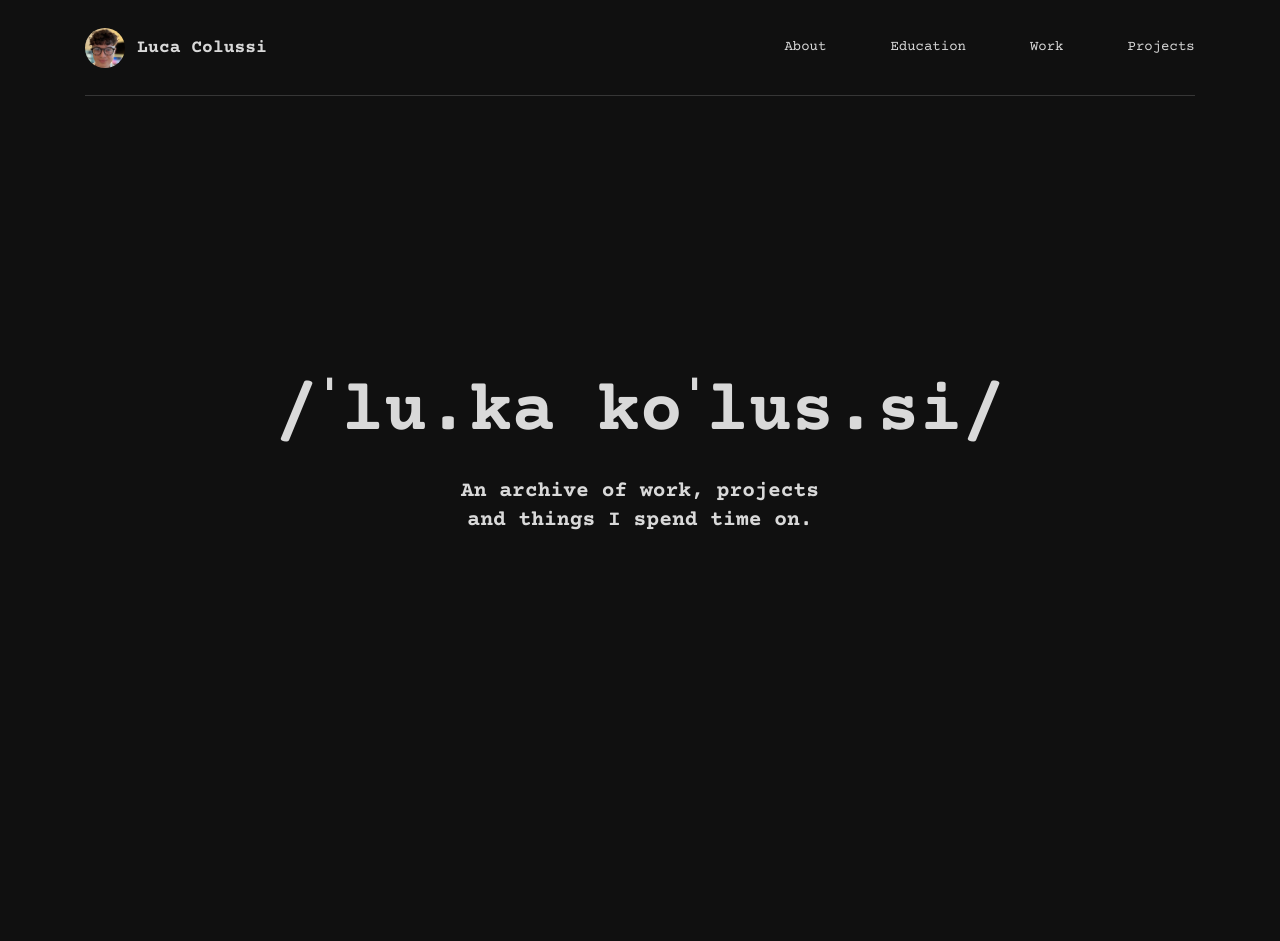
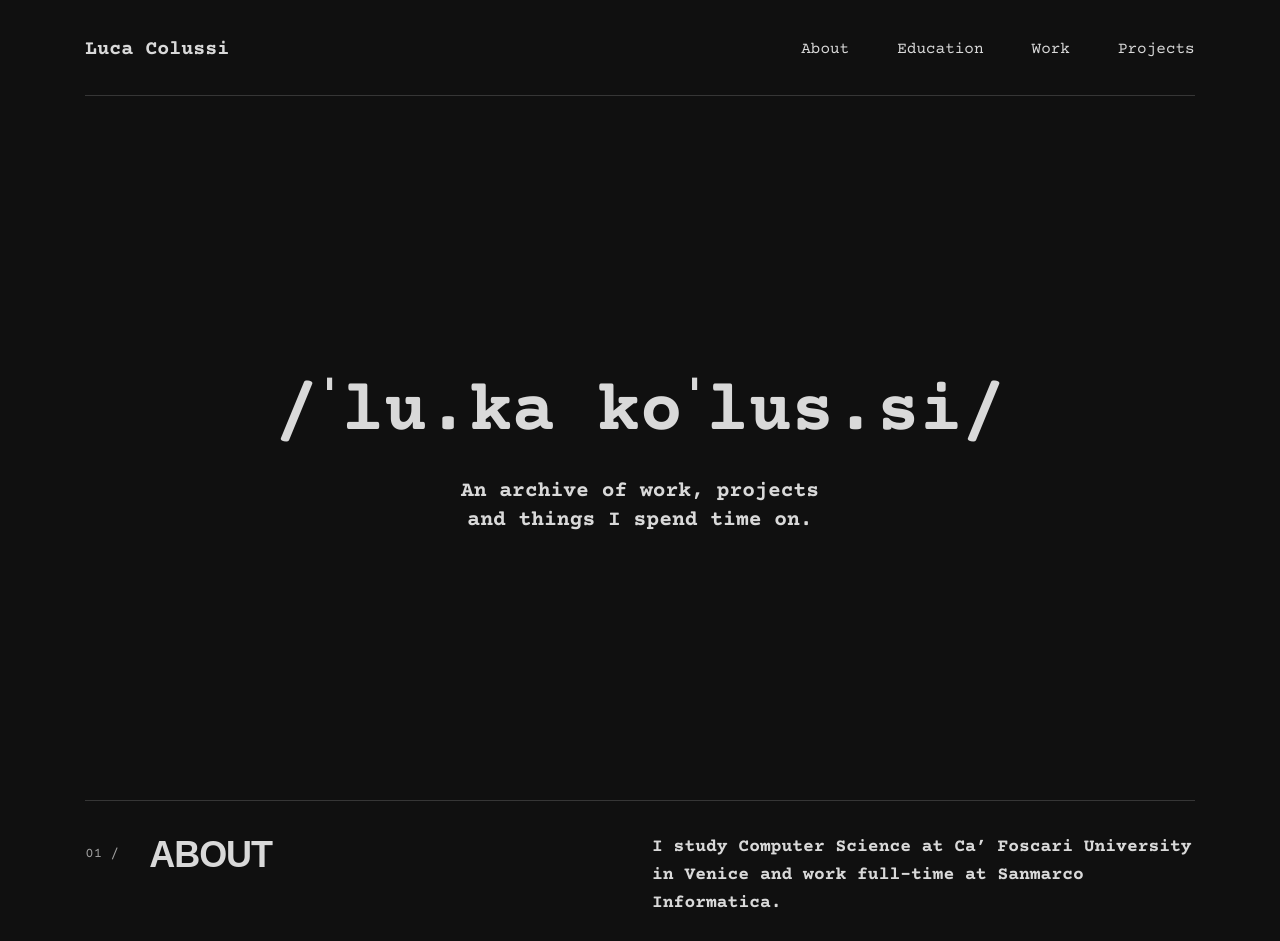
Before and after one commit to LucaColussi/Portfolio, a Next.js app: page / in a window 1280 px wide. Shown: the top 941 px of the page. Before the commit the page ends 800 px from the top, so only its background shows below. Built offline with nearby package versions, Linux system fonts and the light colour scheme; a web font is replaced by a local one.

Commit message:
feat: add about section and refine homepage interactions

```diff
--- a/src/app/globals.css
+++ b/src/app/globals.css
@@ -5,7 +5,10 @@
   --background: #101010;
   --foreground: #d9d9d9;
   --divider: #363636;
+  --secondary: #b9b9b9;
+  --muted: #a1a1a1;
   --header-height: 5rem;
+  --header-text-offset: 0.1em;
   --page-gutter: clamp(1rem, 6.6667vw, 6rem);
 }
 
@@ -19,6 +22,8 @@
   --color-background: var(--background);
   --color-foreground: var(--foreground);
   --color-divider: var(--divider);
+  --color-secondary: var(--secondary);
+  --color-muted: var(--muted);
   --font-sans: var(--font-inter), Arial, Helvetica, sans-serif;
   --font-mono: var(--font-courier-prime), "Courier New", Courier, monospace;
   --text-display: clamp(3.333333rem, 5.5556vw, 5rem);
@@ -33,6 +38,10 @@
   --text-body--line-height: 1.555556;
   --text-label: 0.875rem;
   --text-label--line-height: 1.428571;
+  --text-brand: 1.25rem;
+  --text-brand--line-height: 1.4;
+  --text-navigation: 1rem;
+  --text-navigation--line-height: 1.5;
   --tracking-heading: -0.03em;
 }
 
@@ -71,3 +80,15 @@ body {
 @utility type-label {
   @apply font-mono text-label font-normal tracking-normal;
 }
+
+@utility type-brand {
+  @apply font-mono text-brand font-bold tracking-normal;
+  position: relative;
+  top: var(--header-text-offset);
+}
+
+@utility type-navigation {
+  @apply font-mono text-navigation font-normal tracking-normal;
+  position: relative;
+  top: var(--header-text-offset);
+}
--- a/src/app/page.tsx
+++ b/src/app/page.tsx
@@ -1,9 +1,11 @@
 import { IntroductionSection } from "@/features/introduction/introduction-section";
+import { AboutSection } from "@/features/introduction/about-section";
 
 export default function Home() {
   return (
     <main>
       <IntroductionSection />
+      <AboutSection />
     </main>
   );
 }
--- a/src/components/layout/mobile-navigation.tsx
+++ b/src/components/layout/mobile-navigation.tsx
@@ -49,7 +49,7 @@ export function MobileNavigation({ children }: { children: ReactNode }) {
         aria-controls={panelId}
         aria-label={isOpen ? "Chiudi navigazione" : "Apri navigazione"}
         onClick={() => setIsOpen((open) => !open)}
-        className="type-label min-h-11 min-w-14 cursor-pointer px-2 text-right focus-visible:outline-2 focus-visible:outline-offset-4 focus-visible:outline-foreground"
+        className="type-navigation flex min-h-11 min-w-14 cursor-pointer items-center justify-end px-2 focus-visible:outline-2 focus-visible:outline-offset-4 focus-visible:outline-foreground"
       >
         {isOpen ? "Close" : "Menu"}
       </button>
@@ -57,6 +57,11 @@ export function MobileNavigation({ children }: { children: ReactNode }) {
         id={panelId}
         aria-label="Navigazione principale mobile"
         hidden={!isOpen}
+        onClick={(event) => {
+          if (event.target instanceof Element && event.target.closest("a[href]")) {
+            setIsOpen(false);
+          }
+        }}
         className="absolute top-[calc(100%+1rem)] right-0 z-10 w-48 border border-divider bg-background shadow-lg"
       >
         {children}
--- a/src/components/layout/navigation-links.tsx
+++ b/src/components/layout/navigation-links.tsx
@@ -1,5 +1,7 @@
-const navigationItems = [
-  { label: "About" },
+import Link from "next/link";
+
+const navigationItems: { label: string; href?: string }[] = [
+  { label: "About", href: "/#about" },
   { label: "Education" },
   { label: "Work" },
   { label: "Projects" },
@@ -7,16 +9,25 @@ const navigationItems = [
 
 export function NavigationLinks({ mobile = false }: { mobile?: boolean }) {
   return (
-    <ul className={mobile ? "flex flex-col gap-1 p-3" : "flex items-center gap-8 lg:gap-16"}>
-      {navigationItems.map(({ label }) => (
+    <ul className={mobile ? "flex flex-col gap-1 p-3" : "flex items-center gap-6 lg:gap-12"}>
+      {navigationItems.map(({ label, href }) => (
         <li key={label}>
+          {href ? (
+            <Link
+              href={href}
+              className={`type-navigation flex min-h-11 items-center underline-offset-4 hover:underline focus-visible:outline-2 focus-visible:outline-offset-4 focus-visible:outline-foreground ${mobile ? "px-3" : ""}`}
+            >
+              {label}
+            </Link>
+          ) : (
             <span
               role="link"
               aria-disabled="true"
-            className={`type-label flex min-h-11 items-center ${mobile ? "px-3" : ""}`}
+              className={`type-navigation flex min-h-11 items-center ${mobile ? "px-3" : ""}`}
             >
               {label}
             </span>
+          )}
         </li>
       ))}
     </ul>
--- a/src/components/layout/site-header.tsx
+++ b/src/components/layout/site-header.tsx
@@ -1,4 +1,3 @@
-import Image from "next/image";
 import Link from "next/link";
 import { MobileNavigation } from "@/components/layout/mobile-navigation";
 import { NavigationLinks } from "@/components/layout/navigation-links";
@@ -10,19 +9,9 @@ export function SiteHeader() {
         <Link
           href="/"
           aria-label="Luca Colussi — Homepage"
-          className="flex min-h-11 shrink-0 items-center gap-3 focus-visible:outline-2 focus-visible:outline-offset-4 focus-visible:outline-foreground"
+          className="flex min-h-11 w-fit shrink-0 items-center focus-visible:outline-2 focus-visible:outline-offset-4 focus-visible:outline-foreground"
         >
-          <span className="relative size-10 shrink-0 overflow-hidden rounded-full">
-            <Image
-              src="/images/luca-colussi.jpeg"
-              alt=""
-              width={1737}
-              height={3088}
-              sizes="48px"
-              className="absolute top-[-59.07%] left-[-8.29%] h-[207.25%] w-[116.58%] max-w-none"
-            />
-          </span>
-          <span className="type-body font-bold">Luca Colussi</span>
+          <span className="type-brand">Luca Colussi</span>
         </Link>
         <nav aria-label="Navigazione principale" className="hidden md:block">
           <NavigationLinks />
--- /dev/null
+++ b/src/features/introduction/about-content.ts
@@ -0,0 +1,13 @@
+// Biographical source: https://www.linkedin.com/in/lucacolussi/
+export const aboutContent = {
+  introduction:
+    "I study Computer Science at Ca’ Foscari University in Venice and work full-time at",
+  employer: {
+    name: "Sanmarco Informatica",
+    url: "https://www.sanmarcoinformatica.com/",
+  },
+  paragraphs: [
+    "Based in Mestre, I’m building my path in computer science alongside university studies and professional experience.",
+    "This portfolio brings together my work, personal projects and the things I’m learning along the way.",
+  ],
+};
--- /dev/null
+++ b/src/features/introduction/about-section.module.css
@@ -0,0 +1,62 @@
+.employerLink {
+  color: inherit;
+  text-decoration: none;
+}
+
+.employerLink:focus-visible {
+  outline: none;
+  text-decoration: underline;
+  text-underline-offset: 0.2em;
+}
+
+.word {
+  white-space: nowrap;
+}
+
+.letter {
+  display: inline-block;
+  transform-origin: center bottom;
+  animation-duration: 600ms;
+  animation-timing-function: ease-out;
+}
+
+.employerLink:focus-visible .letter {
+  animation-name: letter-bounce;
+  text-decoration: underline;
+  text-underline-offset: 0.2em;
+}
+
+@media (hover: hover) and (pointer: fine) {
+  .employerLink:hover .letter {
+    animation-name: letter-bounce;
+  }
+}
+
+@keyframes letter-bounce {
+  0%,
+  100% {
+    transform: translateY(0) scale(1);
+    color: inherit;
+    text-shadow: none;
+  }
+
+  30% {
+    transform: translateY(-0.22em) scale(1.06, 0.94);
+    color: #fff;
+    text-shadow: 0 0 0.35em rgb(255 255 255 / 35%);
+  }
+
+  50% {
+    transform: translateY(0.06em) scale(0.97, 1.04);
+  }
+
+  70% {
+    transform: translateY(-0.08em) scale(1.02, 0.98);
+  }
+}
+
+@media (prefers-reduced-motion: reduce) {
+  .employerLink:is(:hover, :focus-visible) .letter {
+    animation: none;
+  }
+}
--- /dev/null
+++ b/src/features/introduction/about-section.tsx
@@ -0,0 +1,65 @@
+import { Fragment } from "react";
+import { aboutContent } from "@/features/introduction/about-content";
+import styles from "./about-section.module.css";
+
+export function AboutSection() {
+  const employerWords = Array.from(aboutContent.employer.name.matchAll(/\S+/g));
+
+  return (
+    <section
+      id="about"
+      lang="en"
+      aria-labelledby="about-title"
+      tabIndex={-1}
+      className="mx-auto max-w-[90rem] scroll-mt-8 px-[var(--page-gutter)]"
+    >
+      <div className="grid gap-8 border-t border-divider pt-8 pb-16 md:grid-cols-2 md:gap-6">
+        <div className="flex items-start gap-6">
+          <span aria-hidden="true" className="type-label w-10 shrink-0 pt-3 text-muted">
+            01 /
+          </span>
+          <h2 id="about-title" className="type-section">
+            ABOUT
+          </h2>
+        </div>
+        <div className="type-body space-y-5">
+          <p className="font-bold">
+            {aboutContent.introduction}{" "}
+            <a
+              href={aboutContent.employer.url}
+              target="_blank"
+              rel="noopener noreferrer"
+              aria-label={aboutContent.employer.name}
+              className={styles.employerLink}
+            >
+              <span aria-hidden="true">
+                {employerWords.map((word, wordIndex) => (
+                  <Fragment key={word.index}>
+                    {wordIndex > 0 ? " " : null}
+                    <span className={styles.word}>
+                      {Array.from(word[0]).map((letter, letterIndex) => (
+                        <span
+                          key={letterIndex}
+                          className={styles.letter}
+                          style={{ animationDelay: `${(word.index + letterIndex) * 18}ms` }}
+                        >
+                          {letter}
+                        </span>
+                      ))}
+                    </span>
+                  </Fragment>
+                ))}
+              </span>
+            </a>
+            .
+          </p>
+          <div className="space-y-7 text-secondary">
+            {aboutContent.paragraphs.map((paragraph) => (
+              <p key={paragraph}>{paragraph}</p>
+            ))}
+          </div>
+        </div>
+      </div>
+    </section>
+  );
+}
--- /dev/null
+++ b/src/features/introduction/introduction-section.module.css
@@ -0,0 +1,19 @@
+@media (prefers-reduced-motion: no-preference) {
+  .name {
+    animation: fade-in 1s ease-out both;
+  }
+
+  .description {
+    animation: fade-in 1s ease-out 1s both;
+  }
+}
+
+@keyframes fade-in {
+  from {
+    opacity: 0;
+  }
+
+  to {
+    opacity: 1;
+  }
+}
--- a/src/features/introduction/introduction-section.tsx
+++ b/src/features/introduction/introduction-section.tsx
@@ -1,3 +1,5 @@
+import styles from "./introduction-section.module.css";
+
 export function IntroductionSection() {
   return (
     <section
@@ -6,7 +8,7 @@ export function IntroductionSection() {
     >
       <h1
         id="introduction-title"
-        className="type-display text-center"
+        className={`type-display text-center ${styles.name}`}
       >
         <span className="sr-only">Luca Colussi</span>
         <span aria-hidden="true">
@@ -18,7 +20,10 @@ export function IntroductionSection() {
           </span>
         </span>
       </h1>
-      <p lang="en" className="type-lead max-w-3xl text-center text-balance">
+      <p
+        lang="en"
+        className={`type-lead max-w-3xl text-center text-balance ${styles.description}`}
+      >
         An archive of work, projects
         <br /> and things I spend time on.
       </p>
```
Lines whose indentation alone changed are shown as unchanged.
